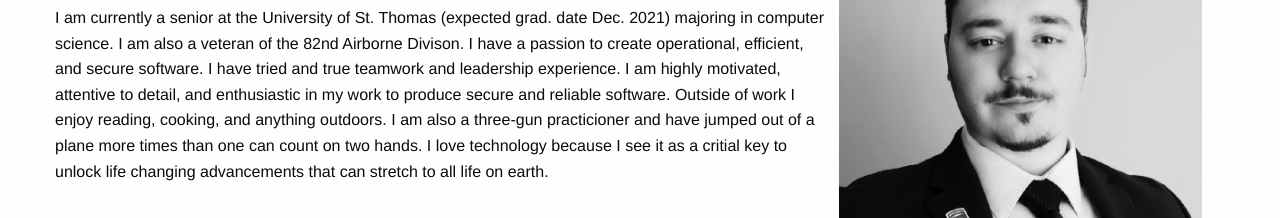
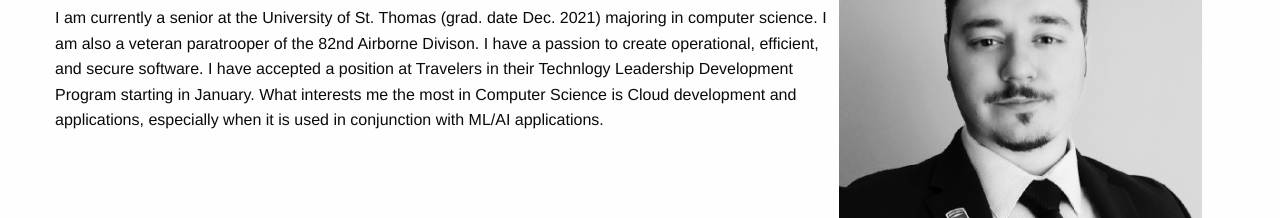
Before and after one commit to Aaron-Gartner/crime_stats, a website: page public/about.html in a window 1280 px wide. Shown: the part 734-952 px from the top of the page. Drawn offline with Linux system fonts and the light colour scheme.

Commit message:
about me updated

```diff
--- a/public/about.html
+++ b/public/about.html
@@ -38,14 +38,11 @@
         <div style="clear: both">
             <div style="float: left; max-width: 66%">
                 <h1>Aaron Gartner</h1>
-                <p>I am currently a senior at the University of St. Thomas (expected grad. date Dec. 2021) majoring in
-                    computer science. I am also a veteran of the 82nd Airborne Divison. I have a passion to create
-                    operational, efficient, and secure software. I have tried and true teamwork and leadership
-                    experience. I am highly motivated, attentive to detail, and enthusiastic in my work to produce
-                    secure and reliable software. Outside of work I enjoy reading, cooking, and anything outdoors. I am
-                    also a three-gun practicioner and have jumped out of a plane more times than one can count on two
-                    hands. I love technology because I see it as a critial key to unlock life changing advancements that
-                    can stretch to all life on earth.</p>
+                <p>I am currently a senior at the University of St. Thomas (grad. date Dec. 2021) majoring in
+                    computer science. I am also a veteran paratrooper of the 82nd Airborne Divison. I have a passion to create
+                    operational, efficient, and secure software. I have accepted a position at Travelers in their Technlogy Leadership Development Program starting in
+                    January. What interests me the most in Computer Science is Cloud development and applications, especially when it is used in conjunction with ML/AI applications.
+                </p>
             </div>
             <img src="/img/aaron.jpg"
                 style="max-width: 33%; max-height: 20%; float: right; padding-right: 2%; padding-bottom: 1%;" />
```
